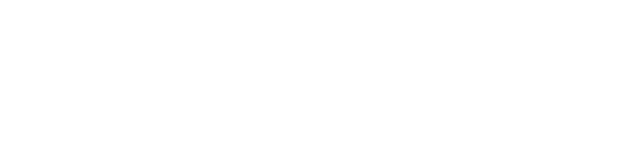
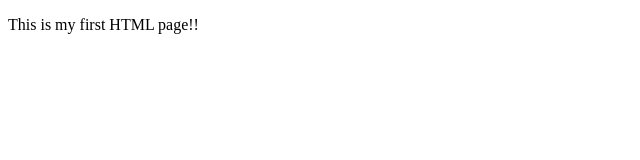
Before and after one commit to jacobedelson/temp, a plain HTML site: page index.html in a window 1280 px wide. Shown: the whole page, without its empty margins (0-640 px from the left). Drawn offline with Linux system fonts and the light colour scheme.

Commit message:
Update index.html

```diff
--- a/index.html
+++ b/index.html
@@ -2,8 +2,9 @@
 <html lang="en">
 <head>
     <meta charset="UTF-8">
-    <title>Untitled</title>
+    <title>Hello, world!</title>
 </head>
 <body>
+<p> This is my first HTML page!!</p>
 </body>
 </html>
```
